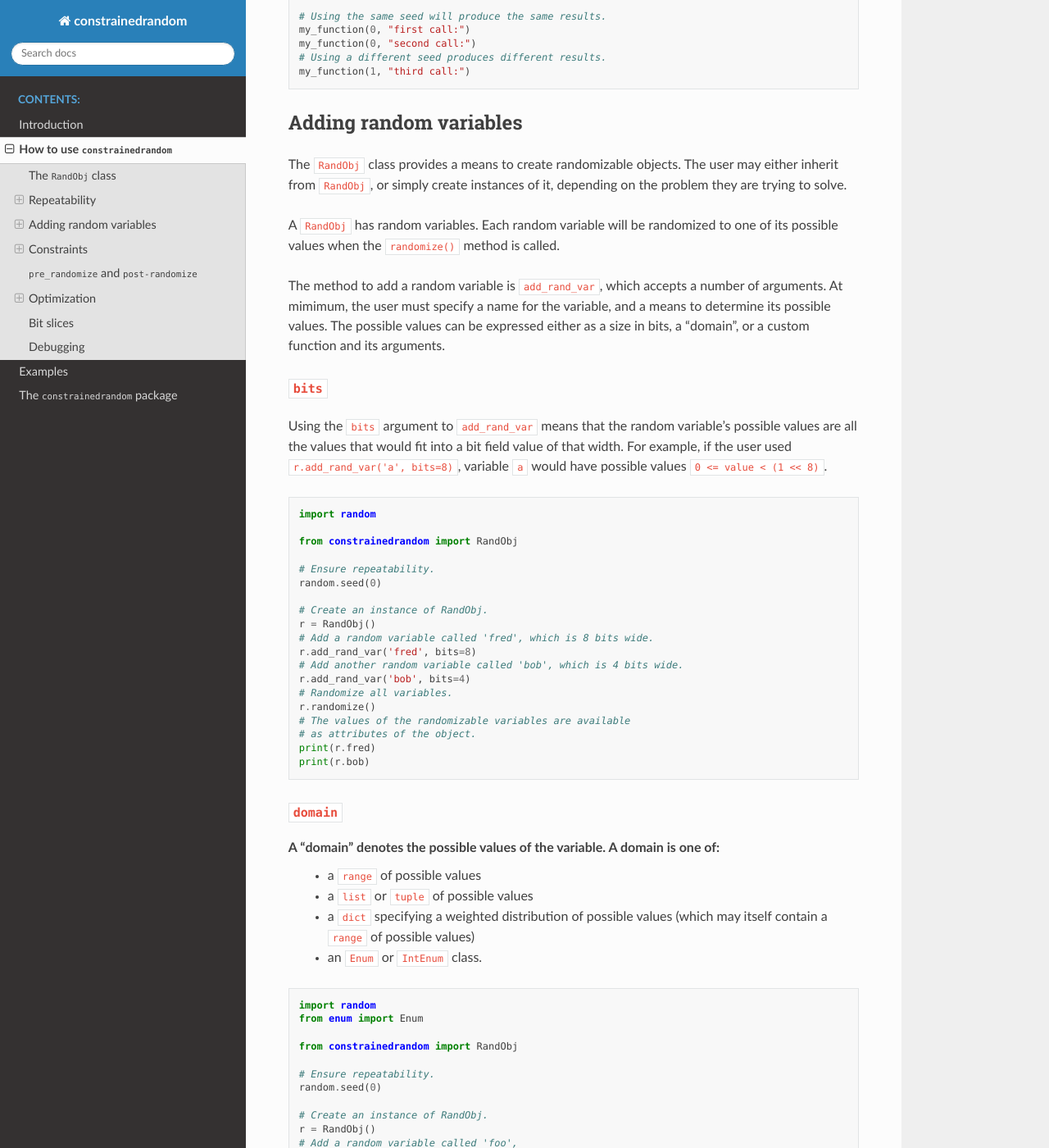
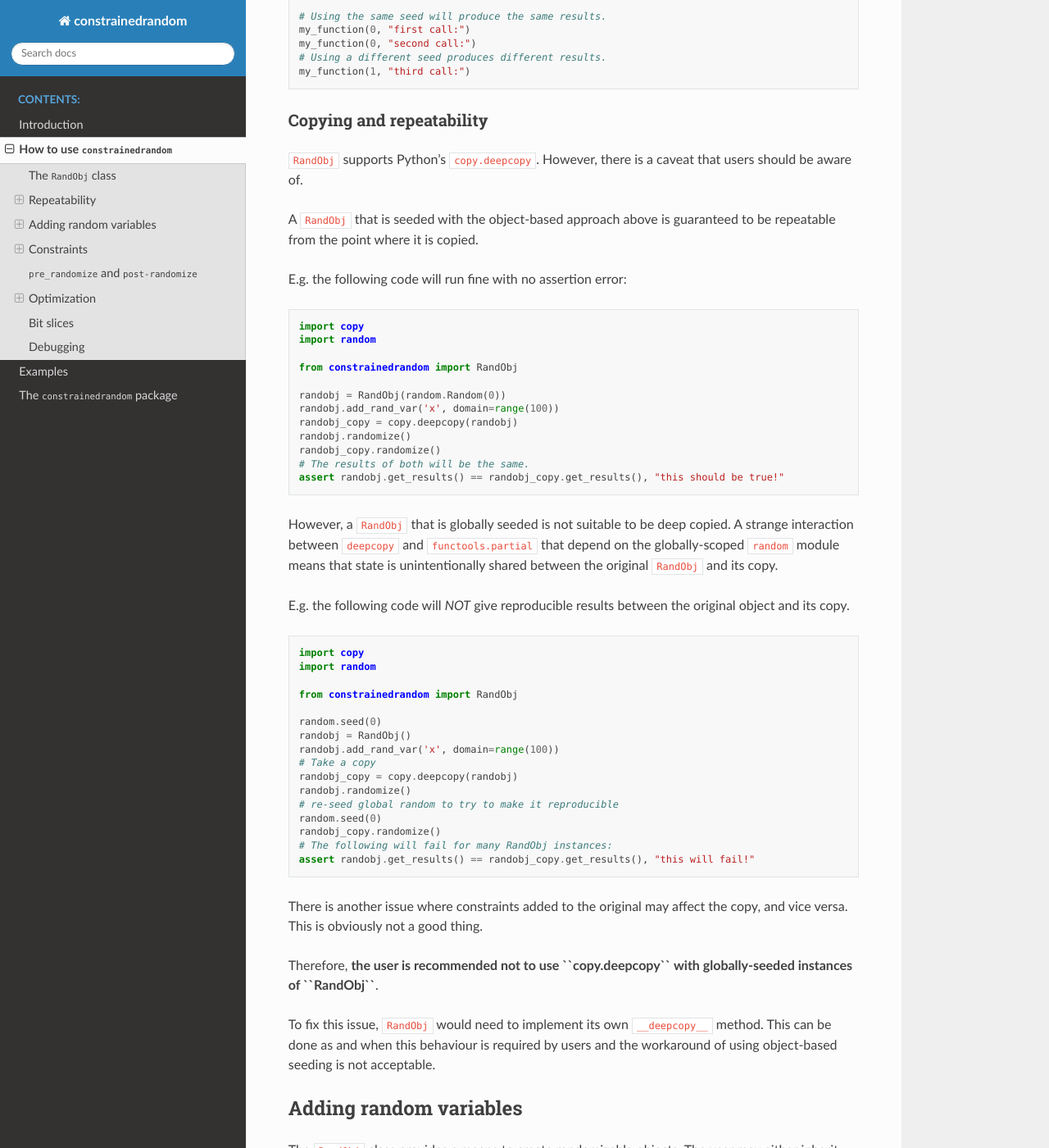
Before and after one commit to imaginationtech/constrainedrandom, a Sphinx documentation site: the page built from docs/howto.rst, in a window 1280 px wide and 1400 px high, scrolled down 3111 px. Shown: the whole window at 82% size. Built offline with Sphinx 7.4.7 and the Read the Docs theme 2.0.0, drawn with Linux system fonts in a browser that asks for light colours.

Commit message:
deepcopy and global seeding changes
- add note not to use deepcopy with globally seeded object
- enable testing of temp constraints on global seed repeat

```diff
--- a/docs/howto.rst
+++ b/docs/howto.rst
@@ -166,6 +166,59 @@ The ``RandObj`` class accepts an instance of the ``random.Random`` class in its
     my_function(0, "second call:")
     # Using a different seed produces different results.
     my_function(1, "third call:")
+
+Copying and repeatability
+_________________________
+
+``RandObj`` supports Python's ``copy.deepcopy``. However, there is a caveat that users should be aware of.
+
+A ``RandObj`` that is seeded with the object-based approach above is guaranteed to be repeatable from the point where it is copied.
+
+E.g. the following code will run fine with no assertion error:
+
+..  code-block:: python
+
+    import copy
+    import random
+
+    from constrainedrandom import RandObj
+
+    randobj = RandObj(random.Random(0))
+    randobj.add_rand_var('x', domain=range(100))
+    randobj_copy = copy.deepcopy(randobj)
+    randobj.randomize()
+    randobj_copy.randomize()
+    # The results of both will be the same.
+    assert randobj.get_results() == randobj_copy.get_results(), "this should be true!"
+
+However, a ``RandObj``  that is globally seeded is not suitable to be deep copied. A strange interaction between ``deepcopy`` and ``functools.partial`` that depend on the globally-scoped ``random`` module means that state is unintentionally shared between the original ``RandObj`` and its copy.
+
+E.g. the following code will *NOT* give reproducible results between the original object and its copy.
+
+.. code-block:: python
+
+    import copy
+    import random
+
+    from constrainedrandom import RandObj
+
+    random.seed(0)
+    randobj = RandObj()
+    randobj.add_rand_var('x', domain=range(100))
+    # Take a copy
+    randobj_copy = copy.deepcopy(randobj)
+    randobj.randomize()
+    # re-seed global random to try to make it reproducible
+    random.seed(0)
+    randobj_copy.randomize()
+    # The following will fail for many RandObj instances:
+    assert randobj.get_results() == randobj_copy.get_results(), "this will fail!"
+
+There is another issue where constraints added to the original may affect the copy, and vice versa. This is obviously not a good thing.
+
+Therefore, **the user is recommended not to use ``copy.deepcopy`` with globally-seeded instances of ``RandObj``**.
+
+To fix this issue, ``RandObj`` would need to implement its own ``__deepcopy__`` method. This can be done as and when this behaviour is required by users and the workaround of using object-based seeding is not acceptable.
 
 Adding random variables
 -----------------------
```
Also changed, not shown: 1 other file.
